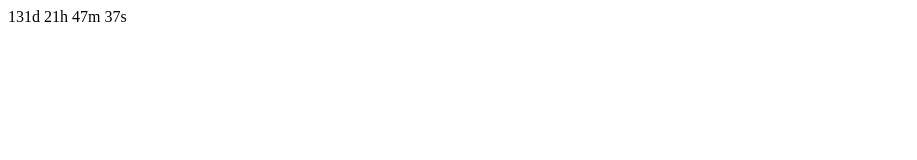
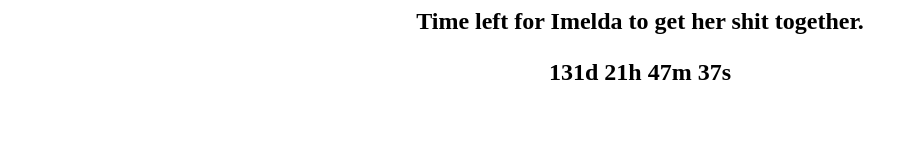
Before and after one commit to ge33ek/giftmeld, a plain HTML site: page index.html in a window 1280 px wide. Shown: the whole page, without its empty margins (0-917 px from the left). Drawn offline with Linux system fonts and the light colour scheme.

Commit message:
Update index.html

```diff
--- a/index.html
+++ b/index.html
@@ -1,6 +1,11 @@
 <!-- Display the countdown timer in an element -->
+<center>
+<h2>
+
+  Time left for Imelda to get her shit together.
 <p id="demo"></p>
 
+</h2>
 <script>
 // Set the date we're counting down to
 var countDownDate = new Date("Jan 1, 2018 00:00:1").getTime();
```
